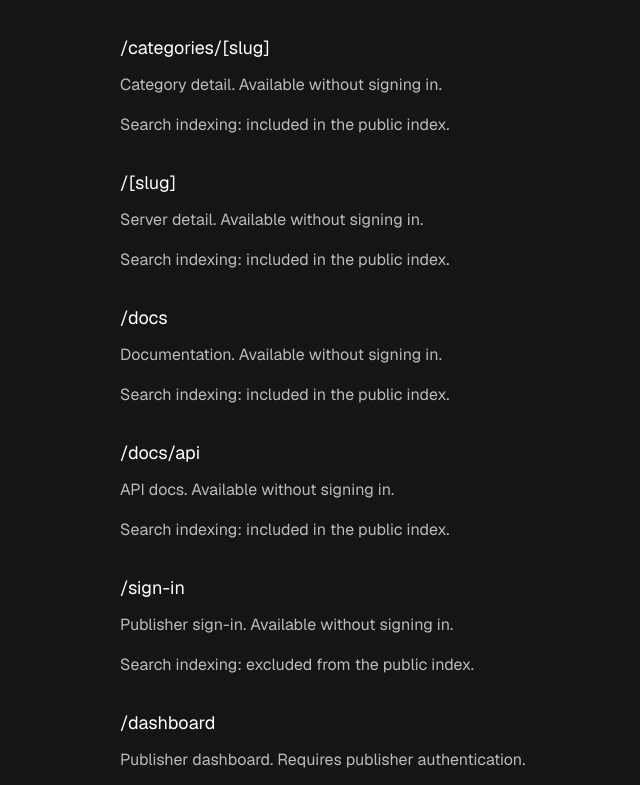
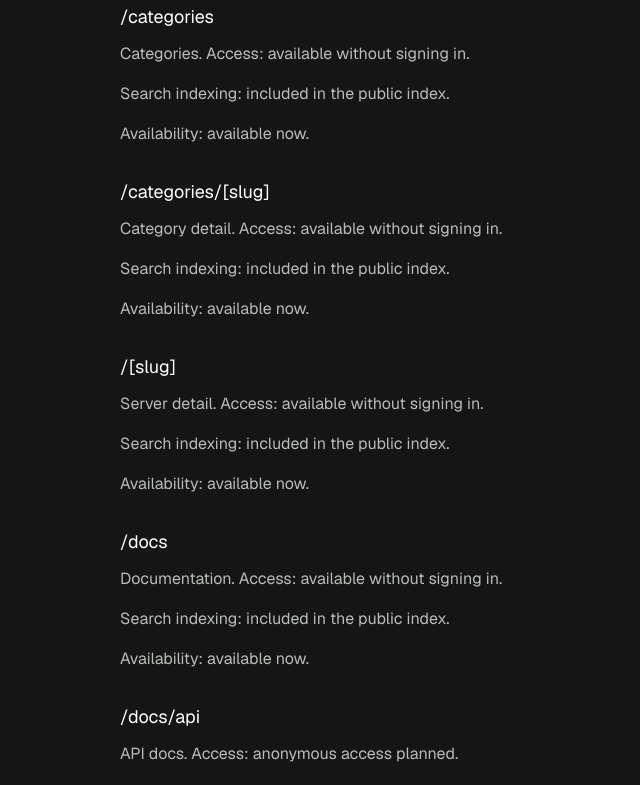
Before and after one commit to themcpdirectory/themcpdirectory, a Next.js app in the folder apps/web/: page /docs in a window 1280 px wide. Shown: the part 688-1473 px from the top of the page, without its empty margins (136-776 px from the left). Built offline with nearby package versions, Linux system fonts and the light colour scheme; no server answers.

Commit message:
fix(web): correct route documentation facts

```diff
--- a/apps/web/src/content/docs-routes.ts
+++ b/apps/web/src/content/docs-routes.ts
@@ -2,8 +2,19 @@ import type { ReleaseDocument } from "@/content/document-model";
 import { PUBLIC_SITE_ROUTE_REFERENCE } from "@/content/site-route-reference";
 
 const ACCESS_DESCRIPTIONS = {
-  anonymous: "Available without signing in.",
-  authenticated: "Requires publisher authentication.",
+  available: {
+    anonymous: "Access: available without signing in.",
+    authenticated: "Access: requires publisher authentication.",
+  },
+  planned: {
+    anonymous: "Access: anonymous access planned.",
+    authenticated: "Access: publisher authentication planned.",
+  },
+} as const;
+
+const AVAILABILITY_DESCRIPTIONS = {
+  available: "Availability: available now.",
+  planned: "Availability: planned; not yet available.",
 } as const;
 
 function getSectionId(path: string): string {
@@ -15,7 +26,7 @@ export function getDocsRoutesDocument(): ReleaseDocument {
   return {
     title: "Site routes",
     description:
-      "The shipped browsing and publisher route families, with their access and search-index boundaries.",
+      "The current and planned browsing and publisher route families, with their availability, access, and search-index boundaries.",
     sections: [
       {
         id: "access-boundary",
@@ -28,10 +39,15 @@ export function getDocsRoutesDocument(): ReleaseDocument {
         id: getSectionId(route.path),
         heading: route.path,
         body: [
-          `${route.title}. ${ACCESS_DESCRIPTIONS[route.auth]}`,
-          route.index
-            ? "Search indexing: included in the public index."
-            : "Search indexing: excluded from the public index.",
+          `${route.title}. ${ACCESS_DESCRIPTIONS[route.availability][route.auth]}`,
+          route.availability === "planned"
+            ? route.index
+              ? "Search indexing: planned for inclusion in the public index."
+              : "Search indexing: planned for exclusion from the public index."
+            : route.index
+              ? "Search indexing: included in the public index."
+              : "Search indexing: excluded from the public index.",
+          AVAILABILITY_DESCRIPTIONS[route.availability],
         ],
       })),
     ],
--- a/apps/web/src/content/site-route-reference.ts
+++ b/apps/web/src/content/site-route-reference.ts
@@ -1,22 +1,66 @@
 export const PUBLIC_SITE_ROUTE_REFERENCE = [
-  { path: "/", title: "Home", auth: "anonymous", index: true },
-  { path: "/search", title: "Search", auth: "anonymous", index: false },
-  { path: "/categories", title: "Categories", auth: "anonymous", index: true },
+  { path: "/", title: "Home", auth: "anonymous", index: true, availability: "available" },
+  {
+    path: "/search",
+    title: "Search",
+    auth: "anonymous",
+    index: false,
+    availability: "available",
+  },
+  {
+    path: "/categories",
+    title: "Categories",
+    auth: "anonymous",
+    index: true,
+    availability: "available",
+  },
   {
     path: "/categories/[slug]",
     title: "Category detail",
     auth: "anonymous",
     index: true,
+    availability: "available",
   },
-  { path: "/[slug]", title: "Server detail", auth: "anonymous", index: true },
-  { path: "/docs", title: "Documentation", auth: "anonymous", index: true },
-  { path: "/docs/api", title: "API docs", auth: "anonymous", index: true },
-  { path: "/sign-in", title: "Publisher sign-in", auth: "anonymous", index: false },
-  { path: "/dashboard", title: "Publisher dashboard", auth: "authenticated", index: false },
+  {
+    path: "/[slug]",
+    title: "Server detail",
+    auth: "anonymous",
+    index: true,
+    availability: "available",
+  },
+  {
+    path: "/docs",
+    title: "Documentation",
+    auth: "anonymous",
+    index: true,
+    availability: "available",
+  },
+  {
+    path: "/docs/api",
+    title: "API docs",
+    auth: "anonymous",
+    index: true,
+    availability: "planned",
+  },
+  {
+    path: "/sign-in",
+    title: "Publisher sign-in",
+    auth: "anonymous",
+    index: true,
+    availability: "available",
+  },
+  {
+    path: "/dashboard",
+    title: "Publisher dashboard",
+    auth: "authenticated",
+    index: false,
+    availability: "available",
+  },
   {
     path: "/dashboard/listings/[id]",
     title: "Publisher listing detail",
     auth: "authenticated",
     index: false,
+    availability: "available",
   },
 ] as const;
```
Also changed, not shown: 1 other file (tests, documents, lock files or other folders).
